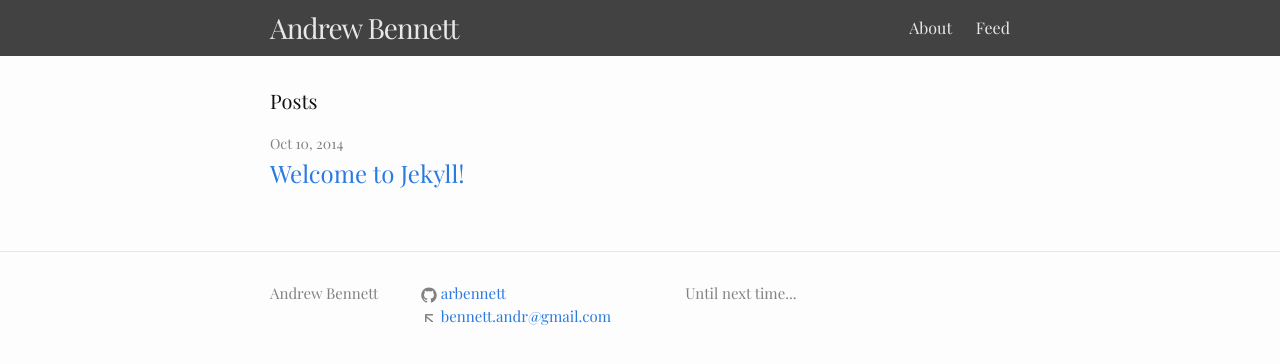
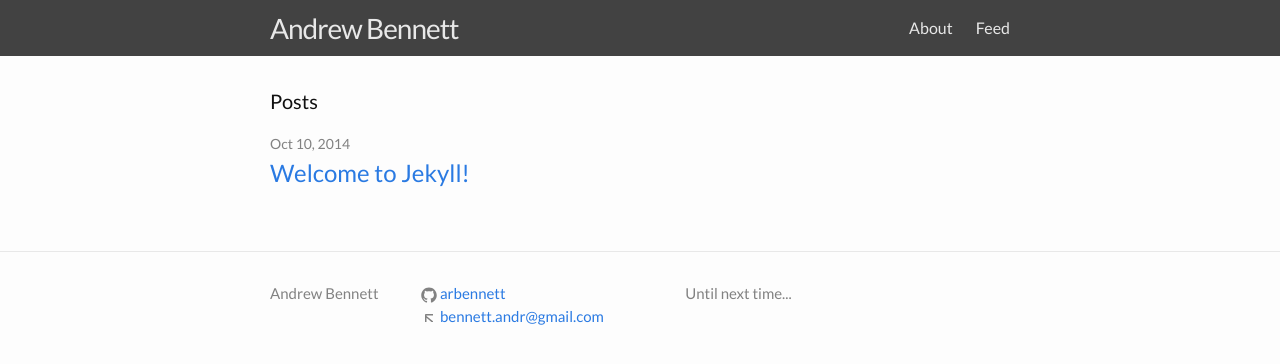
Before and after one commit to arbennett/arbennett.github.io, a Jekyll site: the page built from index.html, in a window 1280 px wide. Shown: the top 364 px of the page. Built offline with Jekyll 4.4.1, drawn with Linux system fonts in a browser that asks for light colours.

Commit message:
Update _base.scss

```diff
--- a/_sass/_base.scss
+++ b/_sass/_base.scss
@@ -14,7 +14,7 @@ dl, dd, ol, ul, figure {
  * Basic styling
  */
 body {
-    font-family: $base-font-family;
+    font-family: $text-font-family;
     font-size: $base-font-size;
     line-height: $base-line-height;
     font-weight: 300;
```
